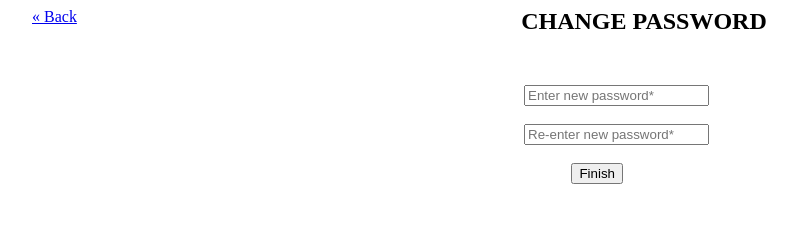
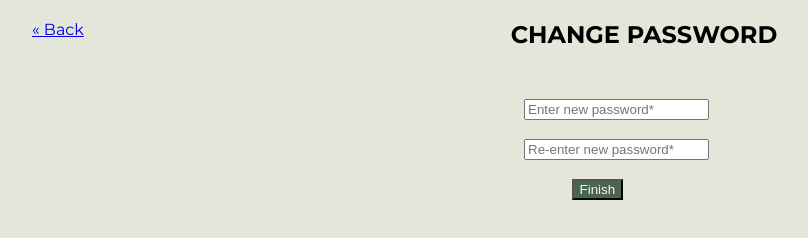
Before and after one commit to sharkoo0/WebTEX, a plain HTML site: page changePassword.html in a window 1280 px wide. Both pictures are taken after a click on the button "Next". Shown: the whole page, without its empty margins (16-824 px from the left). Drawn offline with Linux system fonts and the light colour scheme.

Commit message:
Fixed errors from the comments

```diff
--- a/changePassword.html
+++ b/changePassword.html
@@ -1,16 +1,18 @@
+<!DOCTYPE html>
 <html>
 
 <head>
     <title>Change password</title>
     <link rel="stylesheet" type="text/css" href="css/changePassword.css">
     <script src="./changePassword.js"></script>
+
 </head>
 
 <body>
     <nav class="primary">
         <ul>
             <li #1>
-                <a href="#" class="prev">&laquo; Back</a>
+                <a href="#" class="prev" onclick="back()">&laquo; Back</a>
             </li>
             <li #2>
                 <h1 class="change-pass"><b>CHANGE PASSWORD</b></h1>
--- a/changePassword.js
+++ b/changePassword.js
@@ -1,27 +1,13 @@
 function next() {
-    let firstField = document.getElementsByClassName('pass');
-    let secondField = document.getElementsByClassName('conf-pass');
-    let button = document.getElementById('next');
-    let finish = document.getElementById('finish');
-
-    //TODO fix the if statements
-    // if(firstField[0].innerText.length === 0 || secondField[0].innerText.length === 0) {
-    //     alert("The fields above are required!");
-    // }
-    // if(firstField[0].innerText != secondField[0].innerText) {
-    //     alert("The passwords don't match!");
-    // }
-
+    const firstField = document.getElementsByClassName('pass');
+    const secondField = document.getElementsByClassName('conf-pass');
+    const button = document.getElementById('next');
+    const finish = document.getElementById('finish');
+    const correctColor = "#66cc66";
+    const incorrectColor = "#ff6666";
 
     firstField[0].placeholder = 'Enter new password*';
     secondField[0].placeholder = 'Re-enter new password*';
-
-    //TODO add checkbox before the button
-
-    // let checkbox = document.createElement('input');
-    // checkbox.setAttribute('type', 'checkbox');
-
-    //button.innerText = 'Finish';
     button.style.visibility = 'hidden';
     finish.style.visibility = 'visible';
 }
@@ -32,3 +18,8 @@ function finish() {
 
     alert("Your password is updated.");
 }
+
+function back() {
+    const url = 'myuser.html';
+    window.location = url;
+}
--- a/css/changePassword.css
+++ b/css/changePassword.css
@@ -1,10 +1,16 @@
+@import url('https://fonts.googleapis.com/css2?family=Montserrat:ital,wght@0,100;0,200;0,300;0,400;0,500;0,600;0,700;0,800;0,900;1,100;1,200;1,300;1,400;1,500;1,600;1,700;1,800;1,900&display=swap');
+
+html {
+    font-family: 'Montserrat', sans-serif;
+    background-color: #E4E6DA;
+}
+
 .content {
     margin-left: auto;
     margin-right: auto;
     margin-top: 50px;
     margin-bottom: auto;
     width: 200px;
-    /* background-color: aquamarine; */
     align-content: center;
 }
 
@@ -26,16 +32,8 @@ li {
 
 .change-pass {
     float: center;
-    /* margin-left: auto;
-    margin-right: auto; */
     width: fit-content;
 }
-
-/* .primary {
-    margin-left: auto;
-    margin-right: auto;
-    width: fit-content;
-} */
 
 .prev {
     float: left;
@@ -46,3 +44,9 @@ li {
     margin-left: auto;
     margin-right: auto;
 }
+
+button {
+    color: whitesmoke;
+    background-color: #49654D;
+    text-align: center;
+}
```
